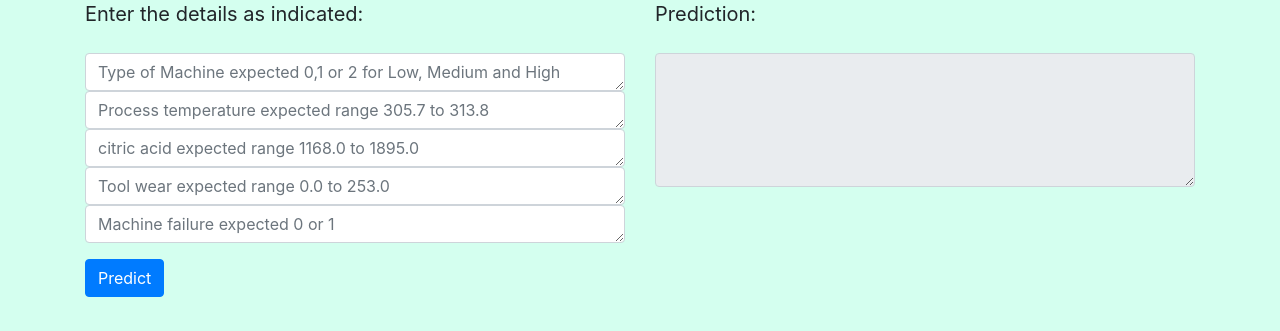
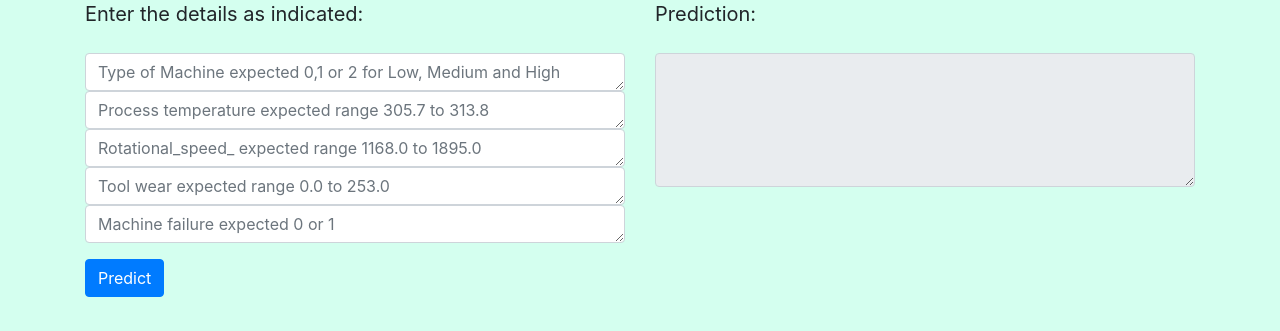
Before and after one commit to swatishayna/airqualitymlops, a Flask app: page / in a window 1280 px wide. Shown: the part 97-428 px from the top of the page. Run offline with Flask 2, Linux system fonts and the light colour scheme; some libraries are stand-ins or nearby versions.

```diff
--- a/webapp/templates/index.html
+++ b/webapp/templates/index.html
@@ -55,7 +55,7 @@
                             <textarea class="form-control" name="Process_temperature_[K]" rows="1"
                                 placeholder="Process temperature expected range 305.7 to 313.8"></textarea>
                             <textarea class="form-control" name="Rotational_speed_[rpm]" rows="1"
-                                placeholder="citric acid expected range 1168.0 to 1895.0"></textarea>
+                                placeholder="Rotational_speed_ expected range 1168.0 to 1895.0"></textarea>
                             <textarea class="form-control" name="Tool_wear_[min]" rows="1"
                                 placeholder="Tool wear expected range 0.0 to 253.0"></textarea>
                             <textarea class="form-control" name="Machine_failure" rows="1"
```
